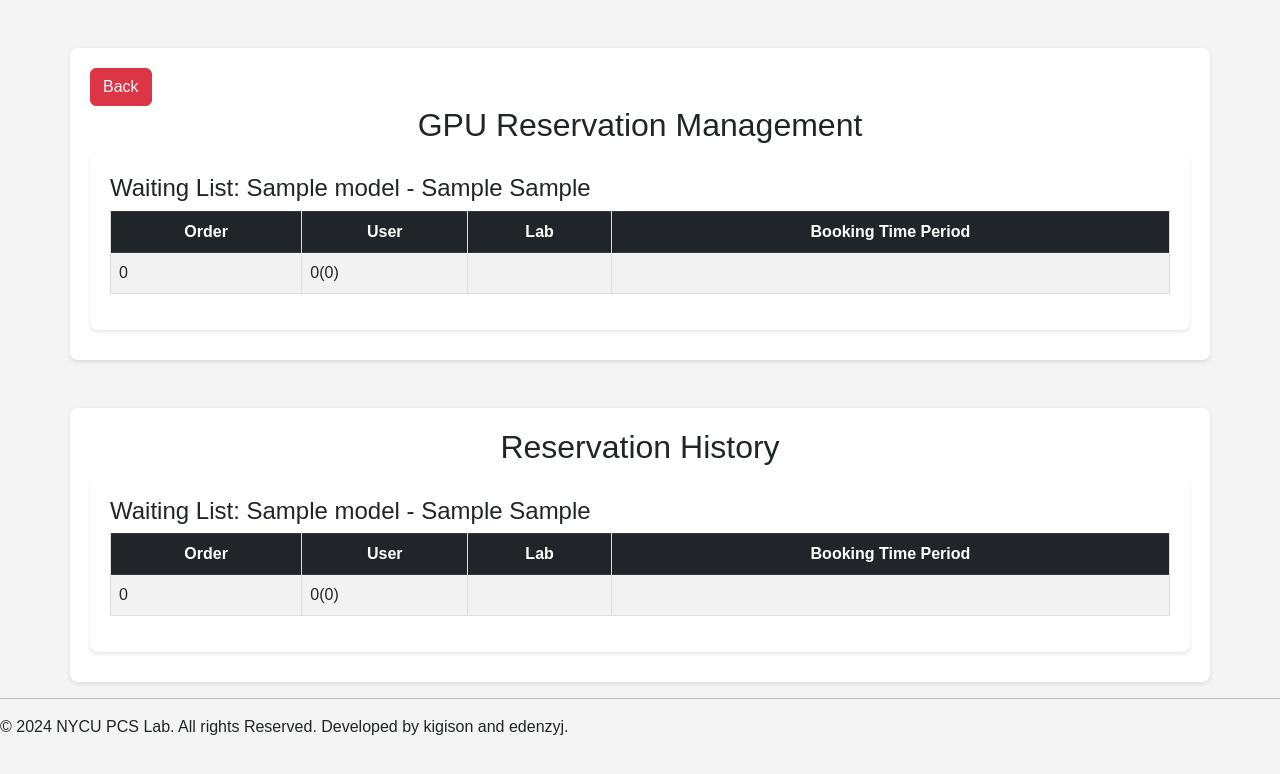
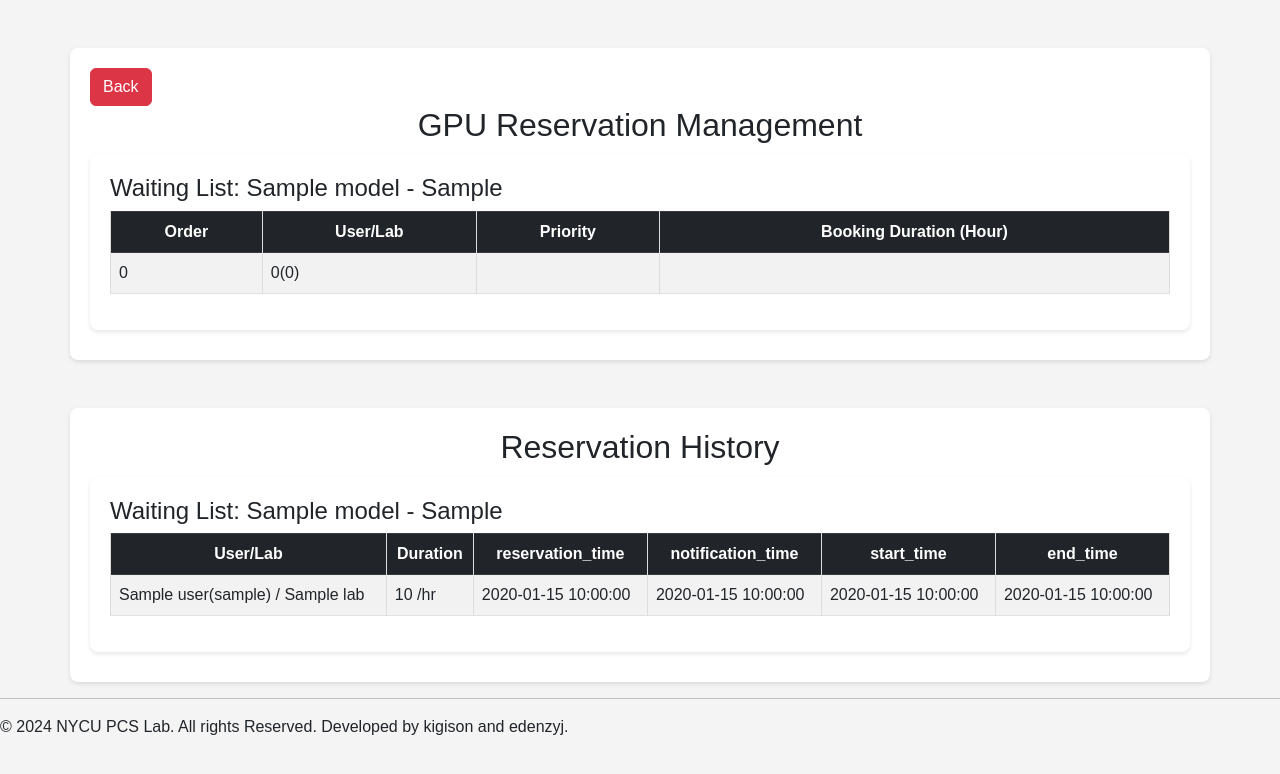
Before and after one commit to kigison/PCS_Lab_GPU_Scheduler_System, a Python web app: template templates/reservation_manage.html in a window 1280 px wide. Shown: the top 774 px of the page. Run offline with Jinja, Linux system fonts and the light colour scheme; the template is opened without the code that fills it: most values are stand-ins (such as "Sample title", 1, 10 or a date in 2020).

Commit message:
Add Show Reservation History

```diff
--- a/templates/reservation_manage.html
+++ b/templates/reservation_manage.html
@@ -13,15 +13,15 @@
 
         {% for gpu in GPUs_data %}
         <div class="container">
-            <h4>Waiting List: {{ gpu.model }} - {{ gpu.cuda_version }} {{ gpu.max_hours }}</h4>
+            <h4>Waiting List: {{ gpu.model }} - {{ gpu.cuda_version }}</h4>
             <div class="table-responsive">
                 <table class="table table-striped table-hover table-bordered align-middle">
                     <thead class="table-dark">
                         <tr>
                             <th>Order</th>
-                            <th>User</th>
-                            <th>Lab</th>
-                            <th>Booking Time Period</th>
+                            <th>User/Lab</th>
+                            <th>Priority</th>
+                            <th>Booking Duration (Hour)</th>
                         </tr>
                     </thead>
                     <tbody>
@@ -45,26 +45,30 @@
 
         {% for gpu in GPUs_data %}
         <div class="container">
-            <h4>Waiting List: {{ gpu.model }} - {{ gpu.cuda_version }} {{ gpu.max_hours }}</h4>
+            <h4>Waiting List: {{ gpu.model }} - {{ gpu.cuda_version }}</h4>
             <div class="table-responsive">
                 <table class="table table-striped table-hover table-bordered align-middle">
                     <thead class="table-dark">
                         <tr>
-                            <th>Order</th>
-                            <th>User</th>
-                            <th>Lab</th>
-                            <th>Booking Time Period</th>
+                            <th>User/Lab</th>
+                            <th>Duration</th>
+                            <th>reservation_time</th>
+                            <th>notification_time</th>
+                            <th>start_time</th>
+                            <th>end_time</th>
                         </tr>
                     </thead>
                     <tbody>
-                        <!-- {% for waiting in waiting_list_A100 %} -->
+                        {% for user, reservation_info in gpu.history_list %}
                         <tr>
-                            <td>{{ loop.index0 }}</td>
-                            <td>{{ loop.index0 }}({{ loop.index0 }})</td>
-                            <td></td>
-                            <td></td>
+                            <td>{{ user.name }}({{ user.username }}) / {{ user.lab }}</td>  <!-- User/Lab -->
+                            <td>{{ reservation_info.duration }} /hr</td>  <!-- Booking Duration (Hour) -->
+                            <td>{{ reservation_info.reservation_time }}</td>  <!-- reservation_time -->
+                            <td>{{ reservation_info.notification_time }}</td>  <!-- notification_time -->
+                            <td>{{ reservation_info.start_time }}</td>  <!-- start_time -->
+                            <td>{{ reservation_info.end_time }}</td>  <!-- end_time -->
                         </tr>
-                        <!-- {% endfor %} -->
+                        {% endfor %}
                     </tbody>
                 </table>
             </div>
```
Also changed, not shown: app.py (+10 -14 lines).
